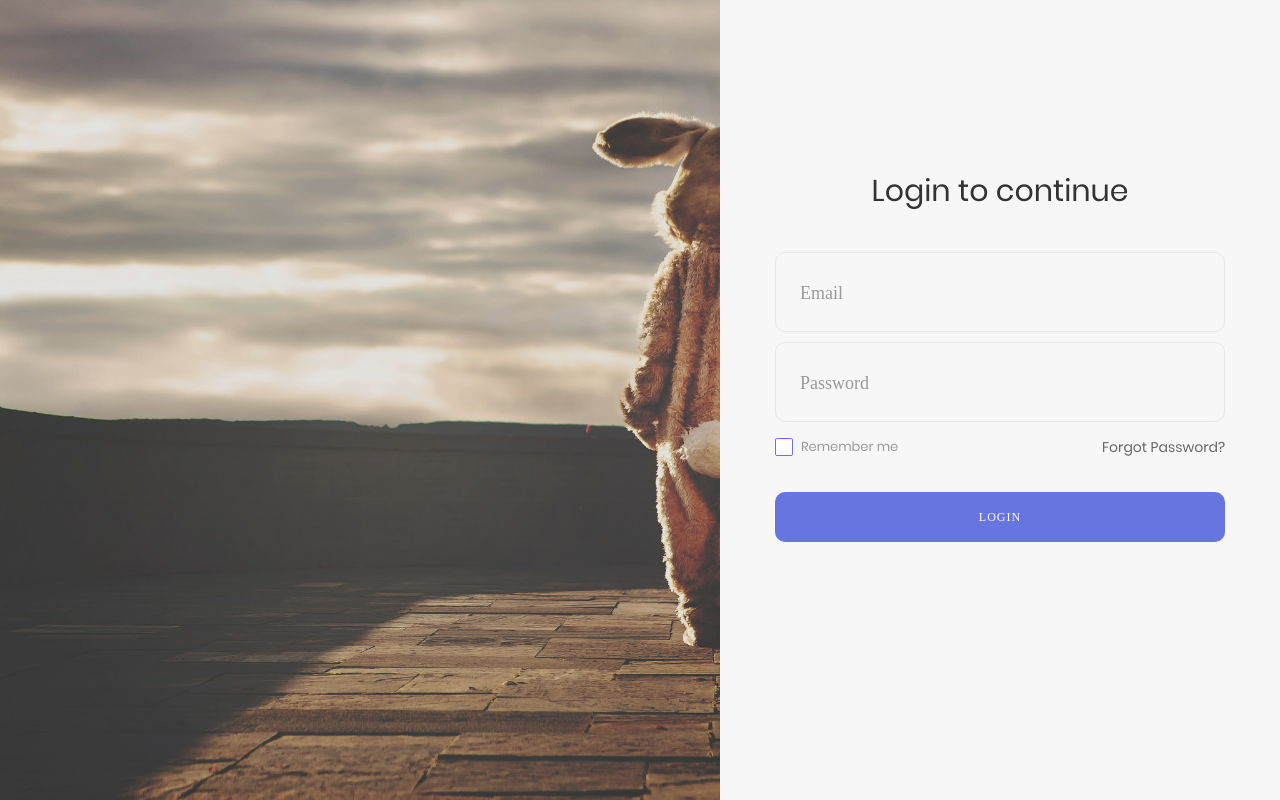
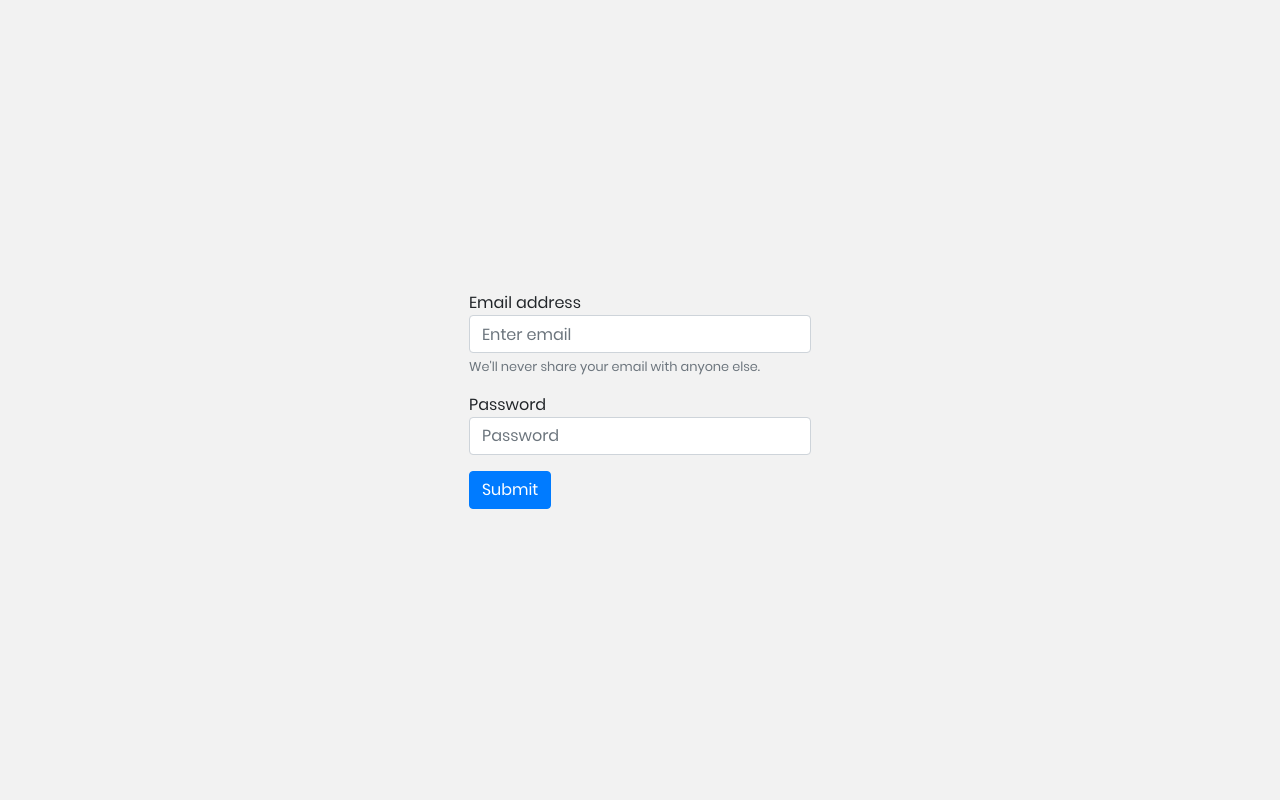
Before and after one commit to MatejKastak/iis, a Django app: page /accounts/login/ in a window 1280 px wide. Run offline with Django 3.2, Linux system fonts and the light colour scheme; some libraries are stand-ins or nearby versions; some web fonts are replaced.

Commit message:
simple login done

```diff
--- a/costumes/templates/registration/login.html
+++ b/costumes/templates/registration/login.html
@@ -32,52 +32,19 @@
 
 	<div class="limiter">
 		<div class="container-login100">
-			<div class="wrap-login100">
-				<form class="login100-form validate-form">
-					<span class="login100-form-title p-b-43">
-						Login to continue
-					</span>
-
-
-					<div class="wrap-input100 validate-input" data-validate = "Valid email is required: ex@abc.xyz">
-						<input class="input100" type="text" name="email">
-						<span class="focus-input100"></span>
-						<span class="label-input100">Email</span>
-					</div>
-
-
-					<div class="wrap-input100 validate-input" data-validate="Password is required">
-						<input class="input100" type="password" name="pass">
-						<span class="focus-input100"></span>
-						<span class="label-input100">Password</span>
-					</div>
-
-					<div class="flex-sb-m w-full p-t-3 p-b-32">
-						<div class="contact100-form-checkbox">
-							<input class="input-checkbox100" id="ckb1" type="checkbox" name="remember-me">
-							<label class="label-checkbox100" for="ckb1">
-								Remember me
-							</label>
-						</div>
-
-						<div>
-							<a href="#" class="txt1'">
-								Forgot Password?
-							</a>
-						</div>
-					</div>
-
-
-					<div class="container-login100-form-btn">
-						<button class="login100-form-btn">
-							Login
-						</button>
-					</div>
-				</form>
-
-				<div class="login100-more" style="background-image: url('{% static 'costumes/images/bg-01.jpg' %}');">
+			<form action="login/script" method="POST">
+				{% csrf_token %}
+				<div class="form-group">
+				  <label for="exampleInputEmail1">Email address</label>
+				  <input name="email" type="email" class="form-control" id="exampleInputEmail1" aria-describedby="emailHelp" placeholder="Enter email">
+				  <small id="emailHelp" class="form-text text-muted">We'll never share your email with anyone else.</small>
 				</div>
-			</div>
+				<div class="form-group">
+				  <label for="exampleInputPassword1">Password</label>
+				  <input name="password" type="password" class="form-control" id="exampleInputPassword1" placeholder="Password">
+				</div>
+				<button type="submit" class="btn btn-primary">Submit</button>
+			  </form>
 		</div>
 	</div>
 
--- a/costumes/urls.py
+++ b/costumes/urls.py
@@ -5,6 +5,8 @@ from . import views
 urlpatterns = [
     path('', views.index, name='index'),
     path('gallery', views.index, name='gallery'),
+    path('login', views.login, name='login'),
+    path('login/script', views.login_script, name='login'),
     path('costumes', views.costumes_gallery, name='costumes_gallery'),
     path('costumes/<int:costume_id>', views.costumes, name='costumes'),
     path('accessories/<int:accessory_id>', views.accessories, name='accessories'),
```
Also changed, not shown: costumes/views.py (+11 -0 lines).
